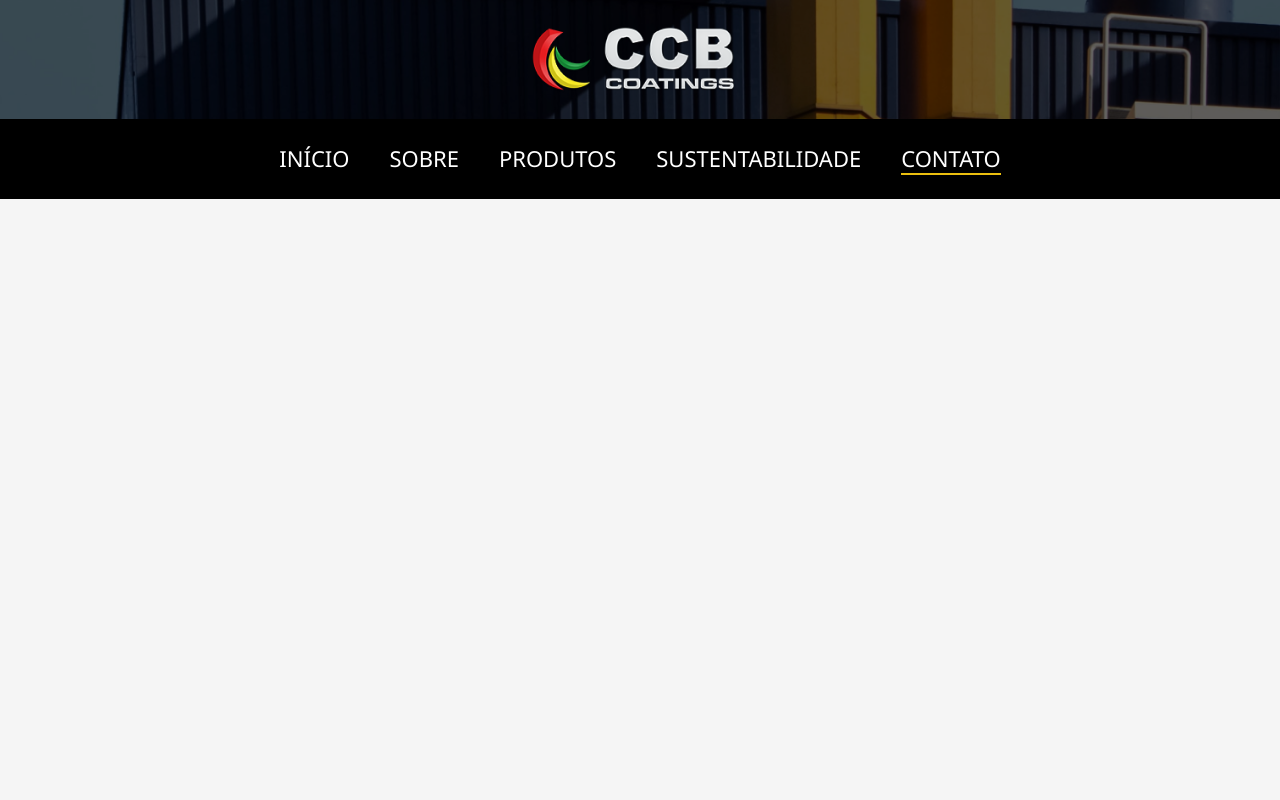
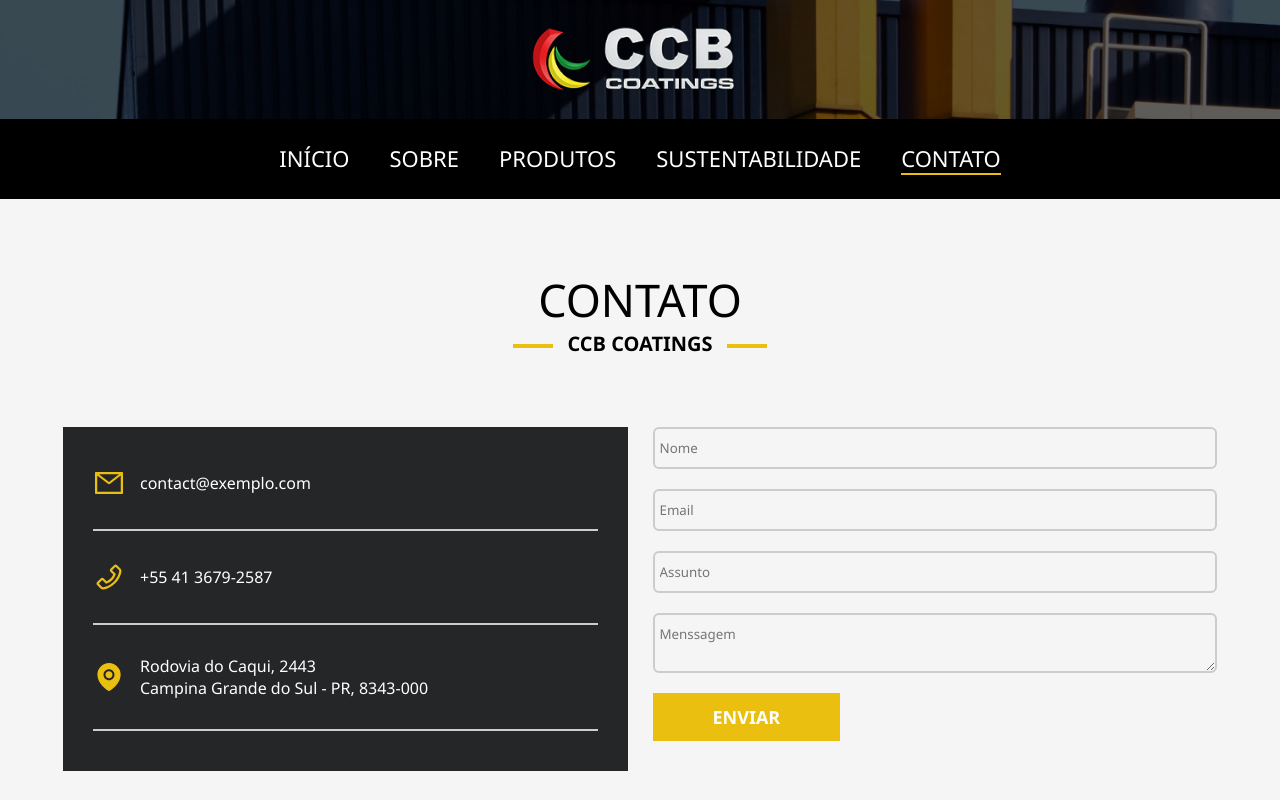
Before and after one commit to FelipeSHenrique/site-ccbcoatings, a React (Create React App) app: page /contato in a window 1280 px wide. Built offline with nearby package versions, Linux system fonts and the light colour scheme.

Commit message:
Desenvolvendo página de contato

```diff
--- a/src/components/Titles/styles.js
+++ b/src/components/Titles/styles.js
@@ -7,6 +7,7 @@
     align-items: center;
     flex-direction: column;
     text-transform: uppercase;
+    margin-top: 70px;
 
     > h1 {
         font-size: 45px;
@@ -43,6 +44,9 @@
     }
 
     @media (max-width: 768px) {
+
+      margin-top: 120px;
+
       h1 {
         font-size: 30px;
       }
--- a/src/pages/Contact/index.jsx
+++ b/src/pages/Contact/index.jsx
@@ -2,8 +2,22 @@
 
 import HeaderLogo from '../../components/HeaderLogo';
 import Menu from '../../components/Menu';
+import Titles from '../../components/Titles';
 
-import { Container, WrapperAllContent } from './styled';
+import {
+  Container,
+  WrapperAllContent,
+  WrapperContainer,
+  WrapperInfoContact,
+  EmailContact,
+  IconEmail,
+  PhoneContact,
+  IconPhone,
+  LocationContact,
+  IconLocation,
+  TextInfo,
+  WrapperForm
+} from './styled';
 
 function Contact() {
   return (
@@ -11,6 +25,40 @@
       <HeaderLogo />
       <Menu />
       <WrapperAllContent>
+        <Titles title="contato" subTitle="ccb coatings" />
+
+        <WrapperContainer>
+          <WrapperInfoContact>
+
+            <EmailContact>
+              <IconEmail />
+              <TextInfo>contact@exemplo.com</TextInfo>
+            </EmailContact>
+
+            <PhoneContact>
+              <IconPhone />
+              <TextInfo>+55 41 3679-2587</TextInfo>
+            </PhoneContact>
+
+            <LocationContact>
+              <IconLocation />
+              <TextInfo>
+                Rodovia do Caqui, 2443 <br />
+                Campina Grande do Sul - PR, 8343-000
+              </TextInfo>
+            </LocationContact>
+
+          </WrapperInfoContact>
+
+          <WrapperForm>
+            <input type="text" placeholder="Nome" />
+            <input type="text" placeholder="Email" />
+            <input type="text" placeholder="Assunto" />
+            <textarea placeholder="Menssagem"></textarea>
+            <button type="submit">Enviar</button>
+          </WrapperForm>
+        </WrapperContainer>
+
 
       </WrapperAllContent>
     </Container>
--- a/src/pages/Contact/styled.js
+++ b/src/pages/Contact/styled.js
@@ -1,9 +1,89 @@
-import styled from 'styled-components';
+import styled, { css } from 'styled-components';
+import { AiOutlineMail, AiOutlinePhone, AiFillEnvironment } from "react-icons/ai";
 
 export const Container = styled.div`
 
 `;
 
 export const WrapperAllContent = styled.div`
+  max-width: 1154px;
+  margin: 0px auto;
+`;
+
+export const WrapperContainer = styled.div`
+  display: grid;
+  grid-template-columns: repeat(2, 1fr);
+  grid-gap: 25px;
+  margin-top: 70px;
+`;
+
+export const WrapperInfoContact = styled.div`
+  flex: 1;
+  background: var(--color-background-about);
+  padding: 10px 30px 40px;
+`;
+
+export const EmailContact = styled.div`
+  display: flex;
+  align-items: center;
+  border-bottom: 2px solid var(--color-grey);
+  padding: 30px 0;
+`;
+
+const iconCSS = css`
+  width: 32px;
+  height: 32px;
+  fill: var(--color-yellow);
+  margin-right: 15px;
+`;
+
+export const IconEmail = styled(AiOutlineMail)`${iconCSS}`;
+
+export const PhoneContact = styled.div`
+  display: flex;
+  align-items: center;
+  border-bottom: 2px solid var(--color-grey);
+  padding: 30px 0;
+`;
+
+export const IconPhone = styled(AiOutlinePhone)`${iconCSS}`;
+
+export const LocationContact = styled.div`
+  display: flex;
+  align-items: center;
+  border-bottom: 2px solid var(--color-grey);
+  padding: 30px 0;
+`;
+
+export const IconLocation = styled(AiFillEnvironment)`${iconCSS}`;
+
+export const TextInfo = styled.h4`
+  font-size: 16px;
+  color: var(--color-white);
+  font-weight: 400;
+`;
+
+export const WrapperForm = styled.form`
+  flex: 1;
+  display: flex;
+  flex-direction: column;
+
+  input, textarea{
+    border: 2px solid var(--color-grey);
+    padding: 10px 5px;
+    border-radius: 6px;
+    margin-bottom: 20px;
+  }
+
+  button {
+    align-self: flex-start;
+    background: var(--color-yellow);
+    padding: 12px 60px;
+    font-size: 18px;
+    font-weight: bold;
+    color: var(--color-white);
+    text-transform: uppercase;
+    cursor: pointer;
+  }
 
 `;
--- a/src/pages/Products/styled.js
+++ b/src/pages/Products/styled.js
@@ -33,7 +33,7 @@
 export const SectionProducts = styled.div`
 
   max-width: 1154px;
-  margin: 70px auto;
+  margin: 0 auto;
   display: flex;
   flex-direction: column;
   justify-content: center;
```
